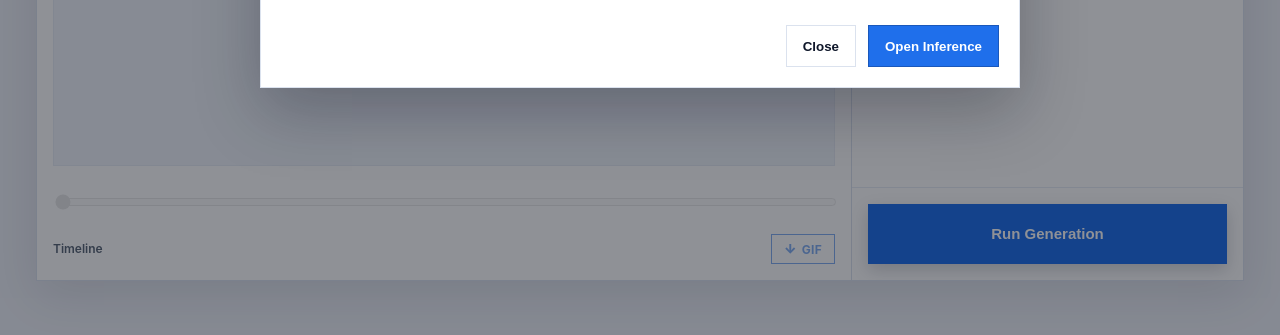
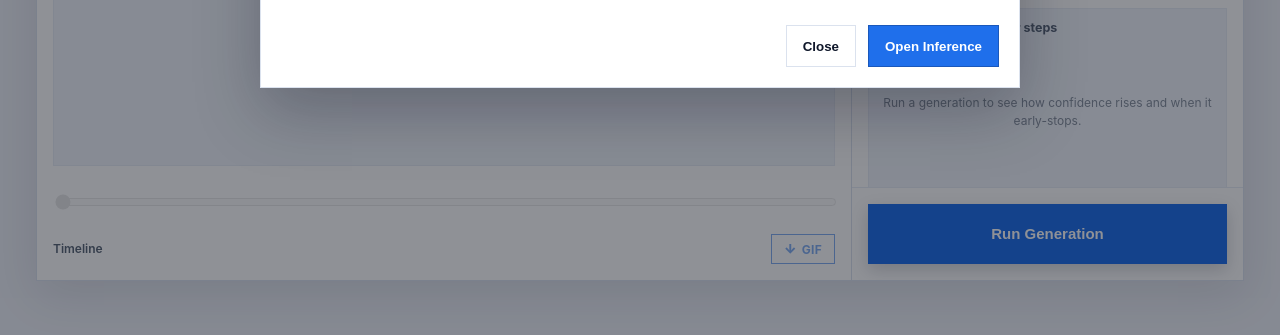
Before and after one commit to ThoreKoritzius/diffusion-llm, a Flask app: template src/templates/inference.html in a window 1280 px wide. Shown: the part 465-800 px from the top of the page. Run offline with Flask 3, Linux system fonts and the light colour scheme; the template is opened without the code that fills it, so the values that code supplies are empty.

Commit message:
feat: confidence plot

```diff
--- a/src/static/inference.js
+++ b/src/static/inference.js
@@ -22,6 +22,7 @@ let lastCompletedSnapshots = [];
 let lastCompletedTerminalSql = "";
 let lastCompletedSignature = "";
 let pendingRunSignature = "";
+let lastChartData = null;
 
 let queueEtaBaseline = null;
 let queueEtaSeconds = null;
@@ -34,6 +35,9 @@ const prefersReducedMotion = window.matchMedia('(prefers-reduced-motion: reduce)
 
 const stepBox = document.getElementById('stepBox');
 const effPill = document.getElementById('effPill');
+const confChart = document.getElementById('confChart');
+const confChartBody = document.getElementById('confChartBody');
+const confChartMeta = document.getElementById('confChartMeta');
 const statusBox = document.getElementById('status');
 const runBtn = document.getElementById('runBtn');
 const runBtnLabel = document.getElementById('runBtnLabel');
@@ -367,6 +371,7 @@ function resetRunState() {
   if (snapSlider) snapSlider.disabled = true;
   if (snapSliderLabel) snapSliderLabel.textContent = 'Timeline';
   setEfficiencyIdle();
+  setConfChartIdle();
   setUiState(UI_MODES.IDLE);
 }
 
@@ -870,10 +875,10 @@ function computeEfficiency() {
 
 function setEfficiencyIdle() {
   if (!effPill) return;
-  effPill.textContent = '⚡ vs AR: —';
+  effPill.textContent = '⚡ vs traditional: —';
   effPill.dataset.state = 'idle';
   effPill.title = 'After a run, this shows how many fewer forward passes (steps) '
-    + 'masked-diffusion decoding used versus autoregressive decoding.';
+    + 'masked-diffusion decoding used versus traditional autoregressive (token-by-token) decoding.';
 }
 
 function updateEfficiencyReadout() {
@@ -882,15 +887,123 @@ function updateEfficiencyReadout() {
   if (!eff) { setEfficiencyIdle(); return; }
   const r = eff.ratio;
   if (r >= 1.05) {
-    effPill.textContent = `⚡ ${r.toFixed(1)}× fewer steps`;
+    // "vs AR" = versus traditional autoregressive (token-by-token) decoding; tooltip spells it out.
+    effPill.textContent = `⚡ ${r.toFixed(1)}× fewer steps vs AR`;
     effPill.dataset.state = 'good';
   } else {
     effPill.textContent = `⚡ ${eff.steps} steps`;
     effPill.dataset.state = 'neutral';
   }
   effPill.title = `This run: ${eff.steps} diffusion steps filled the SQL window in parallel. `
-    + `Autoregressive decoding emits ~1 token per step (~${eff.arSteps} steps for this output) → `
-    + `${r.toFixed(2)}× ${r >= 1 ? 'fewer' : 'more'} forward passes.`;
+    + `Traditional autoregressive (token-by-token) decoding emits ~1 token per step `
+    + `(~${eff.arSteps} steps for this output) → ${r.toFixed(2)}× ${r >= 1 ? 'fewer' : 'more'} forward passes.`;
+}
+
+// --- Token-confidence-over-steps chart ---------------------------------------
+const SVG_NS = 'http://www.w3.org/2000/svg';
+function numOrNull(v) {
+  const n = Number(v);
+  return Number.isFinite(n) ? n : null;
+}
+
+function chartDataFromPayload(p) {
+  const stats = p && Array.isArray(p.step_stats) ? p.step_stats.filter((s) => s && Number.isFinite(Number(s.step))) : null;
+  if (!stats || !stats.length) return null;
+  const used = numOrNull(p.steps_used) || stats.length;
+  const cap = Math.max(numOrNull(p.max_steps_cap) || used, used);
+  return { stats, threshold: numOrNull(p.confidence_threshold), cap, used };
+}
+
+function setConfChartIdle() {
+  if (!confChart) return;
+  confChart.dataset.state = 'idle';
+  if (confChartMeta) confChartMeta.textContent = '';
+  if (confChartBody) {
+    confChartBody.innerHTML = '<span class="conf-empty">Run a generation to see how confidence rises and when it early-stops.</span>';
+  }
+}
+
+function renderConfidenceChart(data) {
+  if (!confChart || !confChartBody) return;
+  if (!data || !data.stats || !data.stats.length) { setConfChartIdle(); return; }
+  const { stats, threshold, cap, used } = data;
+
+  // geometry (viewBox; SVG scales to container width)
+  const W = 600, H = 180;
+  const padL = 30, padR = 14, padT = 12, padB = 26;
+  const x0 = padL, x1 = W - padR, y0 = padT, y1 = H - padB;
+  const xFor = (step) => cap <= 1 ? x0 : x0 + ((step - 1) / (cap - 1)) * (x1 - x0);
+  const yFor = (p) => y1 - Math.max(0, Math.min(1, p)) * (y1 - y0);
+
+  const el = (name, attrs, children) => {
+    const n = document.createElementNS(SVG_NS, name);
+    for (const k in attrs) n.setAttribute(k, attrs[k]);
+    if (children) (Array.isArray(children) ? children : [children]).forEach((c) => c && n.appendChild(c));
+    return n;
+  };
+  const svg = el('svg', { viewBox: `0 0 ${W} ${H}`, role: 'img', 'aria-label': 'Token confidence over denoising steps' });
+
+  // gridlines + y labels at 0 / 50 / 100%
+  [0, 0.5, 1].forEach((p) => {
+    const y = yFor(p);
+    svg.appendChild(el('line', { x1: x0, y1: y, x2: x1, y2: y, stroke: '#dbe2ee', 'stroke-width': 1 }));
+    const t = el('text', { x: x0 - 6, y: y + 3, 'text-anchor': 'end', 'font-size': 10, fill: '#8a94a6', 'font-family': 'monospace' });
+    t.textContent = `${Math.round(p * 100)}`;
+    svg.appendChild(t);
+  });
+
+  // "saved steps" region (early stop finished before the cap)
+  if (used < cap) {
+    const xs = xFor(used);
+    svg.appendChild(el('rect', { x: xs, y: y0, width: Math.max(0, x1 - xs), height: y1 - y0, fill: '#1f6feb', opacity: 0.06 }));
+    svg.appendChild(el('line', { x1: xs, y1: y0, x2: xs, y2: y1, stroke: '#1f6feb', 'stroke-width': 1.5, 'stroke-dasharray': '3 3', opacity: 0.5 }));
+  }
+
+  // threshold line
+  if (threshold != null) {
+    const yt = yFor(threshold);
+    svg.appendChild(el('line', { x1: x0, y1: yt, x2: x1, y2: yt, stroke: '#a76f1d', 'stroke-width': 1.4, 'stroke-dasharray': '5 4' }));
+    const lab = el('text', { x: x1, y: yt - 4, 'text-anchor': 'end', 'font-size': 10, fill: '#a76f1d', 'font-weight': 700 });
+    lab.textContent = `early-stop ≥ ${Math.round(threshold * 100)}%`;
+    svg.appendChild(lab);
+  }
+
+  const meanPts = stats.map((s) => `${xFor(s.step).toFixed(1)},${yFor(s.mean_p).toFixed(1)}`);
+  const minPts = stats.map((s) => `${xFor(s.step).toFixed(1)},${yFor(s.min_p).toFixed(1)}`);
+  const lastX = xFor(stats[stats.length - 1].step).toFixed(1);
+
+  // area under the gate line (hardest still-masked token's confidence)
+  svg.appendChild(el('polygon', { points: `${x0},${y1} ${minPts.join(' ')} ${lastX},${y1}`, fill: '#1f6feb', opacity: 0.10 }));
+  // mean-confidence line (context: typical remaining token)
+  svg.appendChild(el('polyline', { points: meanPts.join(' '), fill: 'none', stroke: '#8a94a6', 'stroke-width': 1.4, 'stroke-dasharray': '4 3' }));
+  // gate line (hero): early stop fires when this crosses the threshold
+  svg.appendChild(el('polyline', { points: minPts.join(' '), fill: 'none', stroke: '#1f6feb', 'stroke-width': 2.4, 'stroke-linejoin': 'round', 'stroke-linecap': 'round' }));
+  stats.forEach((s) => svg.appendChild(el('circle', { cx: xFor(s.step), cy: yFor(s.min_p), r: 2.6, fill: '#1f6feb' })));
+
+  // x labels: first, stop, cap
+  const xlab = (step, text, anchor) => {
+    const t = el('text', { x: xFor(step), y: H - 8, 'text-anchor': anchor, 'font-size': 10, fill: '#8a94a6', 'font-family': 'monospace' });
+    t.textContent = text;
+    return t;
+  };
+  svg.appendChild(xlab(1, '1', 'start'));
+  if (used < cap) svg.appendChild(xlab(used, `stop ${used}`, 'middle'));
+  svg.appendChild(xlab(cap, `${cap}`, 'end'));
+
+  confChart.dataset.state = 'ready';
+  confChartBody.innerHTML = '';
+  confChartBody.appendChild(svg);
+  if (confChartMeta) {
+    confChartMeta.textContent = threshold != null
+      ? `${used}/${cap} steps · stop ≥ ${Math.round(threshold * 100)}%`
+      : `${used} steps (early-stop off)`;
+  }
+}
+
+function updateConfidenceChart(payload) {
+  const cd = chartDataFromPayload(payload) || lastChartData;
+  if (cd) { lastChartData = cd; renderConfidenceChart(cd); }
+  else setConfChartIdle();
 }
 
 function applySnapshotAnimated(snap) {
@@ -1033,6 +1146,7 @@ function finishRun(payload) {
   }
 
   updateEfficiencyReadout();
+  updateConfidenceChart(payload);
   setUiState(UI_MODES.IDLE);
 }
 
--- a/src/templates/inference.html
+++ b/src/templates/inference.html
@@ -794,6 +794,56 @@
       white-space: pre-wrap;
     }
 
+    /* ---- Confidence-over-steps chart ---- */
+    .conf-chart {
+      border: 1px solid var(--color-border-soft);
+      background: var(--color-surface-soft);
+      padding: 10px 12px;
+      display: grid;
+      gap: 8px;
+    }
+
+    .conf-chart-head {
+      display: flex;
+      align-items: baseline;
+      justify-content: space-between;
+      gap: 8px;
+    }
+
+    .conf-chart-title {
+      font-size: 12.5px;
+      font-weight: 700;
+      color: var(--color-muted);
+    }
+
+    .conf-chart-meta {
+      font-size: 11px;
+      color: var(--color-muted);
+      font-family: var(--mono);
+      white-space: nowrap;
+    }
+
+    .conf-chart-body {
+      min-height: 134px;
+      display: flex;
+      align-items: center;
+      justify-content: center;
+    }
+
+    .conf-chart-body svg {
+      width: 100%;
+      height: auto;
+      display: block;
+    }
+
+    .conf-empty {
+      font-size: 12px;
+      color: var(--color-muted);
+      opacity: 0.7;
+      text-align: center;
+      line-height: 1.5;
+    }
+
     .info-panel {
       padding: var(--space-4);
       display: grid;
@@ -1098,6 +1148,16 @@
             </form>
 
             <div id="status" class="status" aria-live="polite">Ready.</div>
+
+            <div class="conf-chart" id="confChart" data-state="idle">
+              <div class="conf-chart-head">
+                <span class="conf-chart-title">Token confidence over steps</span>
+                <span class="conf-chart-meta" id="confChartMeta"></span>
+              </div>
+              <div class="conf-chart-body" id="confChartBody">
+                <span class="conf-empty">Run a generation to see how confidence rises and when it early-stops.</span>
+              </div>
+            </div>
           </div>
 
           <div class="action-row" id="actionRow">
```
Also changed, not shown: src/denoising.py (+13 -0 lines), src/inference.py (+59 -5 lines), README.md.
